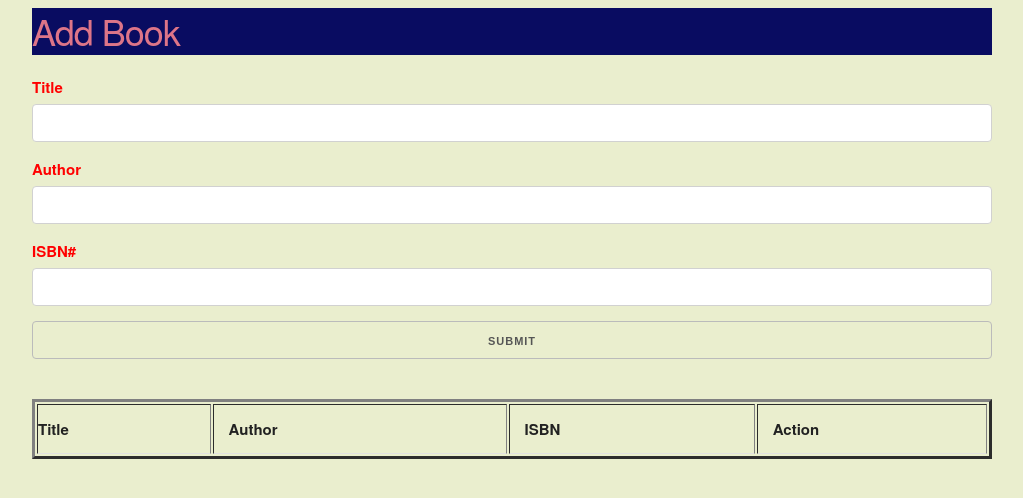
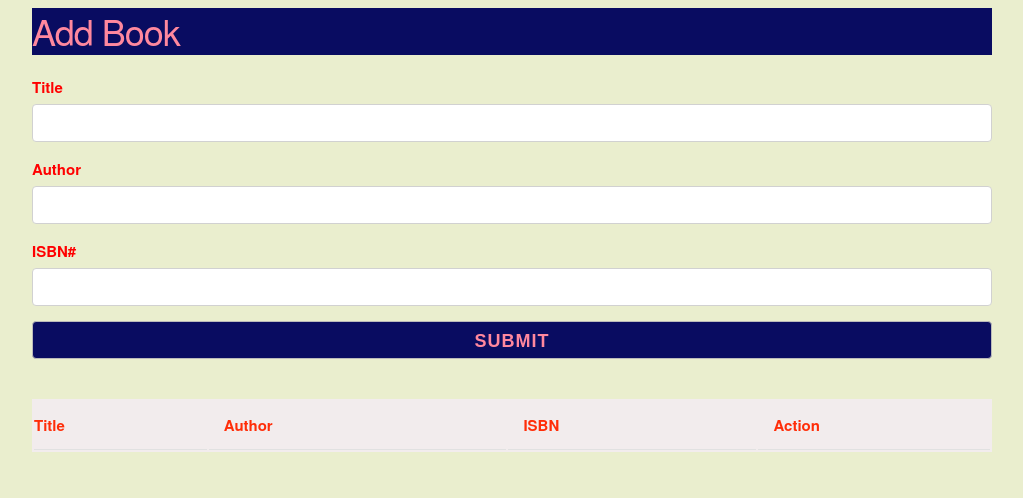
Before and after one commit to AhmedDip/books_list, a plain HTML site: page index.html in a window 1280 px wide. Shown: the whole page, without its empty margins (128-1151 px from the left). Drawn offline with nearby package versions, Linux system fonts and the light colour scheme.

Commit message:
update.index.html

```diff
--- a/index.html
+++ b/index.html
@@ -12,20 +12,28 @@
             margin: 5px 0 15px 0;
         }
         h3{
-            color:rgb(221, 117, 136);
+            color:rgb(255, 136, 158);
             background-color:rgb(9, 12, 97);
-
+        }
+        #tab,th{
+            background-color:rgb(242, 236, 237);
+           color:rgb(255, 45, 8);
+           font-weight: 900;
         }
         label{
             color:red;
+        }
+        #sub{
+            color:rgb(255, 136, 158);
+            background-color:rgb(9, 12, 97);
+            font-size: large;
         }
 
         body{
             background-color: rgb(234, 238, 206);
         }
         input{
-            color:red;
-            background-color:blue;
+           font-weight: 700;
         }
 
         .success {
@@ -56,11 +64,11 @@
                 <input type="text" id="isbn" class="u-full-width">
             </div>
             <div>
-                <input type="submit" value="Submit" class="u-full-width">
+                <input id="sub" type="submit" value="Submit" class="u-full-width">
             </div>
         </form>
-        <table class="u-full-width" border=3>
-            <thead border=3>
+        <table id="tab" class="u-full-width" >
+            <thead>
                 <tr>
                     <th>Title</th>
                     <th>Author</th>
```
